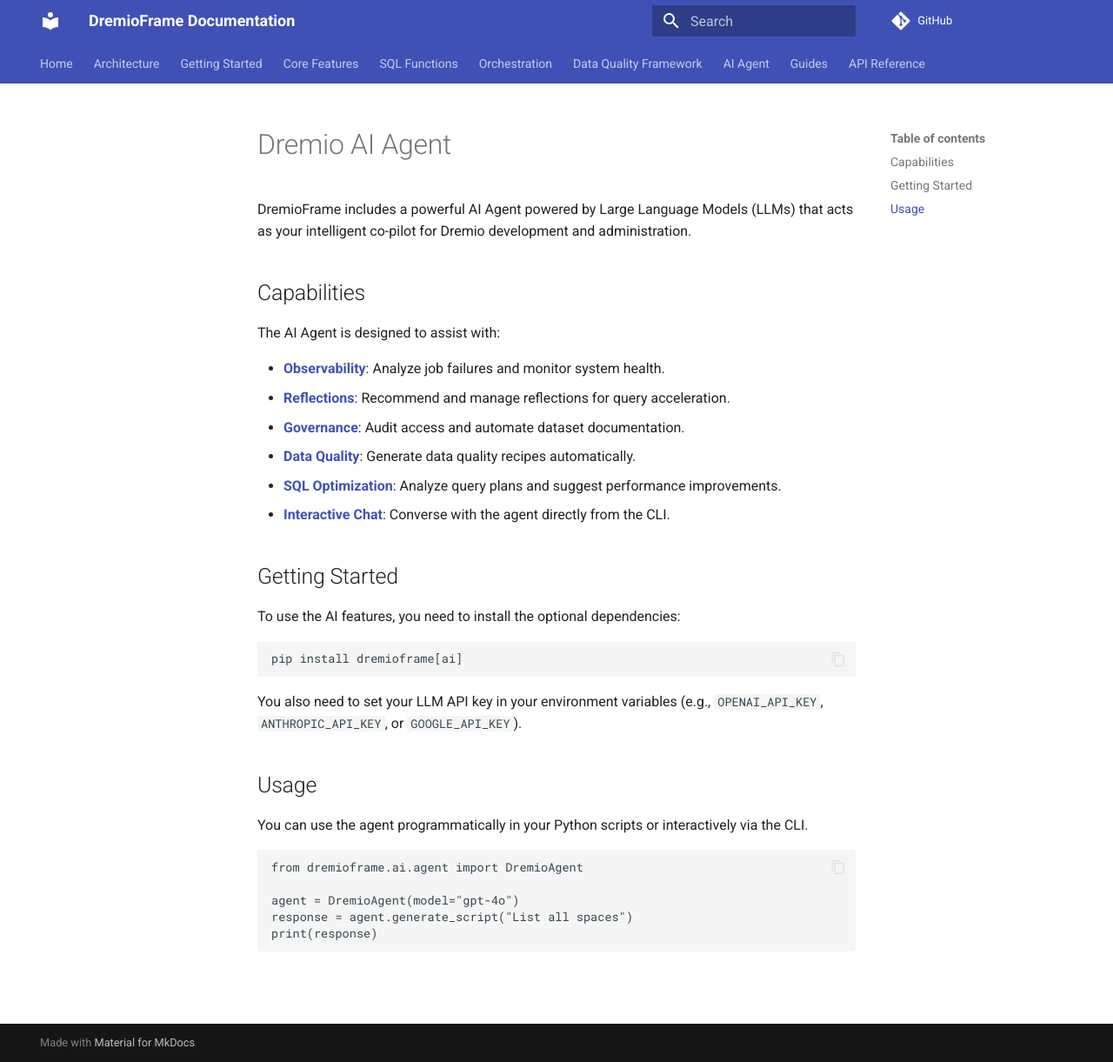
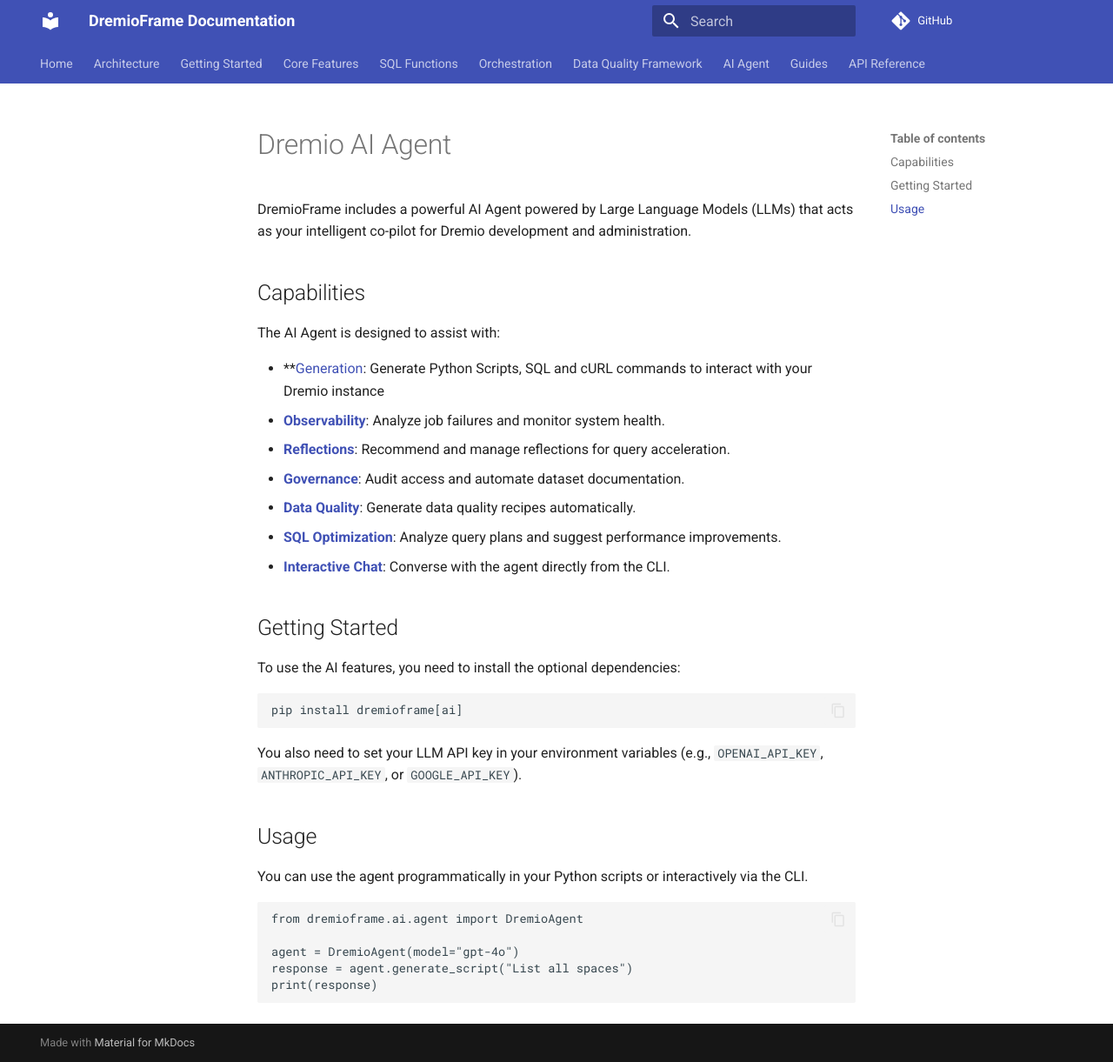
Before and after one commit to developer-advocacy-dremio/dremio-cloud-dremioframe, an MkDocs documentation site: the page built from docs/ai/overview.md, in a window 1280 px wide and 1221 px high. Shown: the whole window at 87% size. Built offline with MkDocs 1.6.1 and Material for MkDocs 9.7.7, drawn with Linux system fonts in a browser that asks for light colours; comment, search, counter and statistics services are not loaded.

Commit message:
Update overview.md

```diff
--- a/docs/ai/overview.md
+++ b/docs/ai/overview.md
@@ -6,6 +6,7 @@
 
 The AI Agent is designed to assist with:
 
+-   **[Generation](generation.md): Generate Python Scripts, SQL and cURL commands to interact with your Dremio instance
 -   **[Observability](observability.md)**: Analyze job failures and monitor system health.
 -   **[Reflections](reflections.md)**: Recommend and manage reflections for query acceleration.
 -   **[Governance](governance.md)**: Audit access and automate dataset documentation.
```
